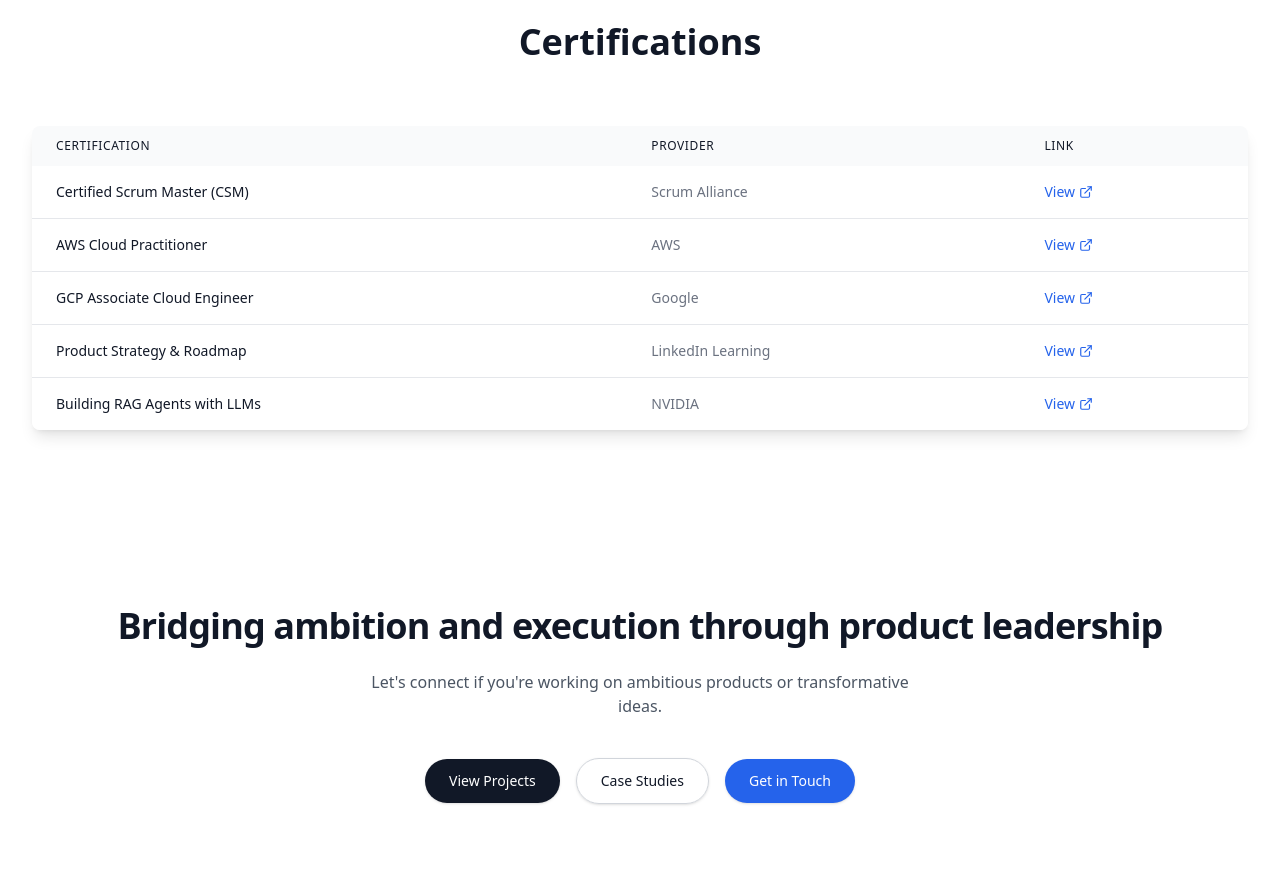
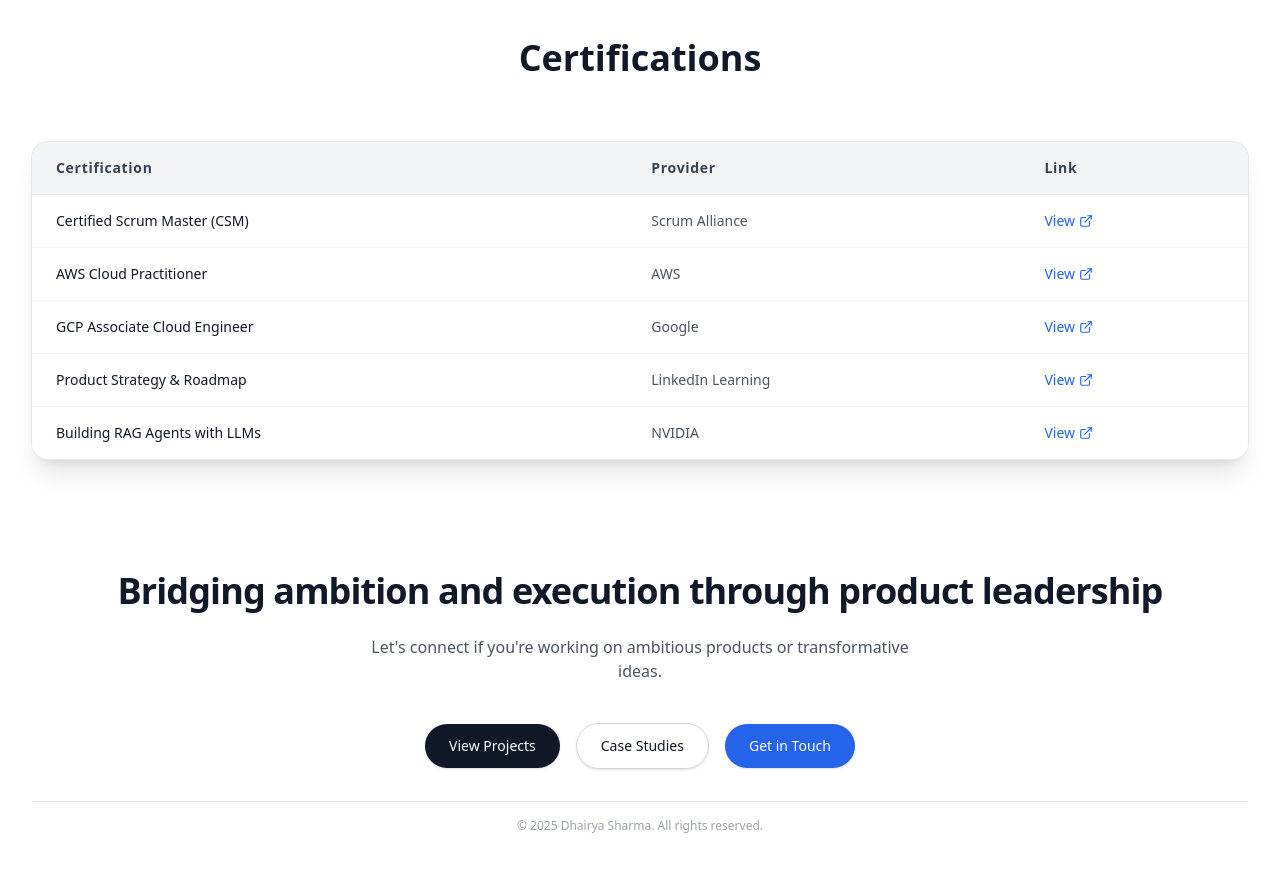
Before and after one commit to dhairyas17/portfolio-website, a React (Vite) app: page / in a window 1280 px wide. Shown: the part 3400-4272 px from the top of the page. Built offline with nearby package versions, Linux system fonts and the light colour scheme.

Commit message:
FIx home page ui and footer

```diff
--- a/src/pages/Blog.tsx
+++ b/src/pages/Blog.tsx
@@ -111,7 +111,7 @@
 
   return (
     <motion.div
-      className="min-h-screen pt-20 pb-16"
+      className="min-h-[80vh] pt-12 pb-8"
       initial={{ opacity: 0, x: 50 }}
       animate={{ opacity: 1, x: 0 }}
       exit={{ opacity: 0, x: -50 }}
@@ -295,6 +295,9 @@
             ))}
           </AnimatePresence>
         </div>
+        <p className="text-xs text-center text-gray-400 mt-12 pt-8 border-t border-gray-200">
+  © {new Date().getFullYear()} Dhairya Sharma. All rights reserved.
+</p>
       </div>
     </motion.div>
   );
--- a/src/pages/BlogPost.tsx
+++ b/src/pages/BlogPost.tsx
@@ -130,7 +130,7 @@
 
   return (
     <motion.div
-      className="min-h-screen pt-20 pb-16"
+      className="min-h-[80vh] pt-12 pb-8"
       initial={{ opacity: 0, x: 50 }}
       animate={{ opacity: 1, x: 0 }}
       exit={{ opacity: 0, x: -50 }}
@@ -262,6 +262,11 @@
 </motion.div>
 
       </article>
+      <div className="max-w-4xl mx-auto px-4 sm:px-6 lg:px-8">
+  <p className="text-xs text-center text-gray-400 mt-12 pt-8 border-t border-gray-200">
+    © {new Date().getFullYear()} Dhairya Sharma. All rights reserved.
+  </p>
+</div>
     </motion.div>
   );
 };
--- a/src/pages/CaseStudyCategory.tsx
+++ b/src/pages/CaseStudyCategory.tsx
@@ -157,7 +157,7 @@
 
   return (
     <motion.div
-      className="min-h-screen pt-20 pb-16"
+      className="min-h-[80vh] pt-12 pb-8"
       initial={{ opacity: 0, x: 50 }}
       animate={{ opacity: 1, x: 0 }}
       exit={{ opacity: 0, x: -50 }}
@@ -267,6 +267,9 @@
             </motion.div>
           ))}
         </div>
+        <p className="text-xs text-center text-gray-400 mt-12 pt-8 border-t border-gray-200">
+  © {new Date().getFullYear()} Dhairya Sharma. All rights reserved.
+</p>
       </div>
     </motion.div>
   );
--- a/src/pages/Home.tsx
+++ b/src/pages/Home.tsx
@@ -347,40 +347,6 @@
 
             <div className="grid grid-cols-1 md:grid-cols-3 gap-8">
               {experiences.map((exp, index) => (
-                  // <motion.div
-                  //   key={index}
-                  //   className="relative flex flex-col items-center"
-                  //   initial={{ y: 50, opacity: 0 }}
-                  //   whileInView={{ y: 0, opacity: 1 }}
-                  //   viewport={{ once: true }}
-                  //   transition={{ duration: 0.6, delay: index * 0.1 }}
-                  // >
-                  //   {/* Dot - perfectly centered on the timeline line */}
-                  //   <div className="hidden md:flex absolute top-[24px] z-10">
-                  //     <div className="w-4 h-4 bg-blue-600 rounded-full border-4 border-white shadow-lg"></div>
-                  //   </div>
-
-                  //   {/* Card - appears slightly below the dot */}
-                  //   <div className="mt-[48px] w-3/4 bg-white p-6 rounded-lg shadow-lg hover:shadow-xl transition-shadow">
-                  //     <div className="text-sm text-blue-600 font-semibold mb-2">{exp.period}</div>
-                  //     <h3 className="text-lg font-bold text-gray-900 mb-1">{exp.role}</h3>
-                  //     <div className="text-gray-600 mb-2 flex items-center gap-1">
-                  //       <span>{exp.company}</span>
-                  //     </div>
-                  //     <div className="text-sm text-gray-500 mb-3 flex items-center gap-1">
-                  //       <MapPin size={14} />
-                  //       {exp.location}
-                  //     </div>
-                  //     <p className="text-gray-700 text-sm mb-3">{exp.description}</p>
-                  //     <div className="space-y-1">
-                  //       {exp.metrics.map((metric, idx) => (
-                  //         <div key={idx} className="text-xs text-green-600 bg-green-50 px-2 py-1 rounded">
-                  //           {metric}
-                  //         </div>
-                  //       ))}
-                  //     </div>
-                  //   </div>
-                  // </motion.div>
                   <motion.div
   key={index}
   className="relative flex flex-col items-center"
@@ -390,7 +356,15 @@
   transition={{ duration: 0.6, delay: index * 0.1 }}
 >
   <div className="hidden md:flex absolute top-[24px] z-10">
-    <div className="w-4 h-4 bg-blue-600 rounded-full border-4 border-white shadow-lg"></div>
+    {/* <div className="w-4 h-4 bg-blue-600 rounded-full border-4 border-white shadow-lg"></div> */}
+    <div
+  className="w-4 h-4 bg-blue-600 rounded-full border-4 border-white"
+  style={{
+    boxShadow: '0 0 0 rgba(59,130,246,0.4)',
+    animation: 'glow 2s infinite ease-in-out',
+  }}
+></div>
+
   </div>
 
   <motion.div
@@ -426,7 +400,7 @@
         </div>
       </section>
 
-      {/* Tools & Platforms */}
+      {/* Testimonials */}
       <section className="py-20 bg-white">
         <div className="max-w-7xl mx-auto px-4 sm:px-6 lg:px-8">
           <motion.div
@@ -508,9 +482,8 @@
         </div>
       </section>
 
-
-      {/* Certifications */}
-      <section className="py-20 bg-white">
+{/* Certifications */}
+<section className="pt-24 pb-16 bg-white">
   <div className="max-w-7xl mx-auto px-4 sm:px-6 lg:px-8">
     <motion.div
       className="text-center mb-16"
@@ -523,47 +496,39 @@
     </motion.div>
 
     <motion.div
-      className="bg-white rounded-lg shadow-lg overflow-hidden"
+      className="bg-white rounded-2xl shadow-xl ring-1 ring-gray-200 overflow-hidden"
       initial={{ y: 50, opacity: 0 }}
       whileInView={{ y: 0, opacity: 1 }}
       viewport={{ once: true }}
       transition={{ duration: 0.8, delay: 0.2 }}
     >
       <div className="overflow-x-auto">
-        <table className="w-full">
-          <thead className="bg-gray-50">
+        <table className="min-w-full divide-y divide-gray-200 text-sm">
+          <thead className="bg-gray-100">
             <tr>
-              <th className="px-6 py-3 text-left text-xs font-medium text-gray-900 uppercase tracking-wider">
-                Certification
-              </th>
-              <th className="px-6 py-3 text-left text-xs font-medium text-gray-900 uppercase tracking-wider">
-                Provider
-              </th>
-              <th className="px-6 py-3 text-left text-xs font-medium text-gray-900 uppercase tracking-wider">
-                Link
-              </th>
+              <th className="px-6 py-4 text-left font-semibold text-gray-700 tracking-wider">Certification</th>
+              <th className="px-6 py-4 text-left font-semibold text-gray-700 tracking-wider">Provider</th>
+              <th className="px-6 py-4 text-left font-semibold text-gray-700 tracking-wider">Link</th>
             </tr>
           </thead>
-          <tbody className="bg-white divide-y divide-gray-200">
+          <tbody className="bg-white divide-y divide-gray-100">
             {certifications.map((cert, index) => (
               <motion.tr
                 key={index}
-                className="hover:bg-gray-50 transition-colors"
-                initial={{ x: -50, opacity: 0 }}
+                className="hover:bg-gray-50 transition"
+                initial={{ x: -30, opacity: 0 }}
                 whileInView={{ x: 0, opacity: 1 }}
                 viewport={{ once: true }}
-                transition={{ duration: 0.5, delay: index * 0.1 }}
+                transition={{ duration: 0.4, delay: index * 0.1 }}
               >
-                <td className="px-6 py-4 whitespace-nowrap text-sm font-medium text-gray-900">
-                  {cert.name}
-                </td>
-                <td className="px-6 py-4 whitespace-nowrap text-sm text-gray-500">
-                  {cert.provider}
-                </td>
-                <td className="px-6 py-4 whitespace-nowrap text-sm text-gray-500">
+                <td className="px-6 py-4 font-medium text-gray-900 whitespace-nowrap">{cert.name}</td>
+                <td className="px-6 py-4 text-gray-600 whitespace-nowrap">{cert.provider}</td>
+                <td className="px-6 py-4 whitespace-nowrap">
                   <a
                     href={cert.link}
-                    className="text-blue-600 hover:text-blue-900 transition-colors inline-flex items-center gap-1"
+                    target="_blank"
+                    rel="noopener noreferrer"
+                    className="text-blue-600 hover:text-blue-800 transition inline-flex items-center gap-1"
                   >
                     View <ExternalLink size={14} />
                   </a>
@@ -578,9 +543,7 @@
 </section>
 
 {/* Closing Section */}
-
-{/* Closing Section */}
-<section className="py-24 bg-white">
+<section className="pt-12 pb-10 bg-white">
   <div className="max-w-7xl mx-auto px-4 sm:px-6 lg:px-8 text-center">
     <motion.div
       initial={{ y: 40, opacity: 0 }}
@@ -616,8 +579,12 @@
         </Link>
       </div>
     </motion.div>
+    <p className="text-xs text-center text-gray-400 mt-8 pt-4 border-t border-gray-200">
+      © {new Date().getFullYear()} Dhairya Sharma. All rights reserved.
+    </p>
   </div>
 </section>
+
 
     </motion.div>
   );
--- a/src/pages/ProjectDetail.tsx
+++ b/src/pages/ProjectDetail.tsx
@@ -89,7 +89,7 @@
 
   return (
     <motion.div
-      className="min-h-screen pt-20 pb-16"
+      className="min-h-[80vh] pt-12 pb-8"
       initial={{ opacity: 0, x: 50 }}
       animate={{ opacity: 1, x: 0 }}
       exit={{ opacity: 0, x: -50 }}
@@ -322,6 +322,9 @@
               </Link>
             </motion.div>
         </div>
+        <p className="text-xs text-center text-gray-400 mt-12 pt-8 border-t border-gray-200">
+  © {new Date().getFullYear()} Dhairya Sharma. All rights reserved.
+</p>
       </div>
     </motion.div>
   );
--- a/src/pages/Projects.tsx
+++ b/src/pages/Projects.tsx
@@ -119,7 +119,7 @@
 
   return (
     <motion.div
-      className="min-h-screen pt-20 pb-16"
+      className="min-h-[80vh] pt-12 pb-8"
       initial={{ opacity: 0, x: 50 }}
       animate={{ opacity: 1, x: 0 }}
       exit={{ opacity: 0, x: -50 }}
@@ -268,6 +268,9 @@
             </div>
           ))}
         </motion.div>
+        <p className="text-xs text-center text-gray-400 mt-12 pt-8 border-t border-gray-200">
+  © {new Date().getFullYear()} Dhairya Sharma. All rights reserved.
+</p>
       </div>
     </motion.div>
   );
```
Also changed, not shown: src/pages/CaseStudies.tsx (+5 -2 lines), src/pages/CaseStudyDetail.tsx (+4 -16 lines), src/pages/Contact.tsx (+6 -1 lines).
